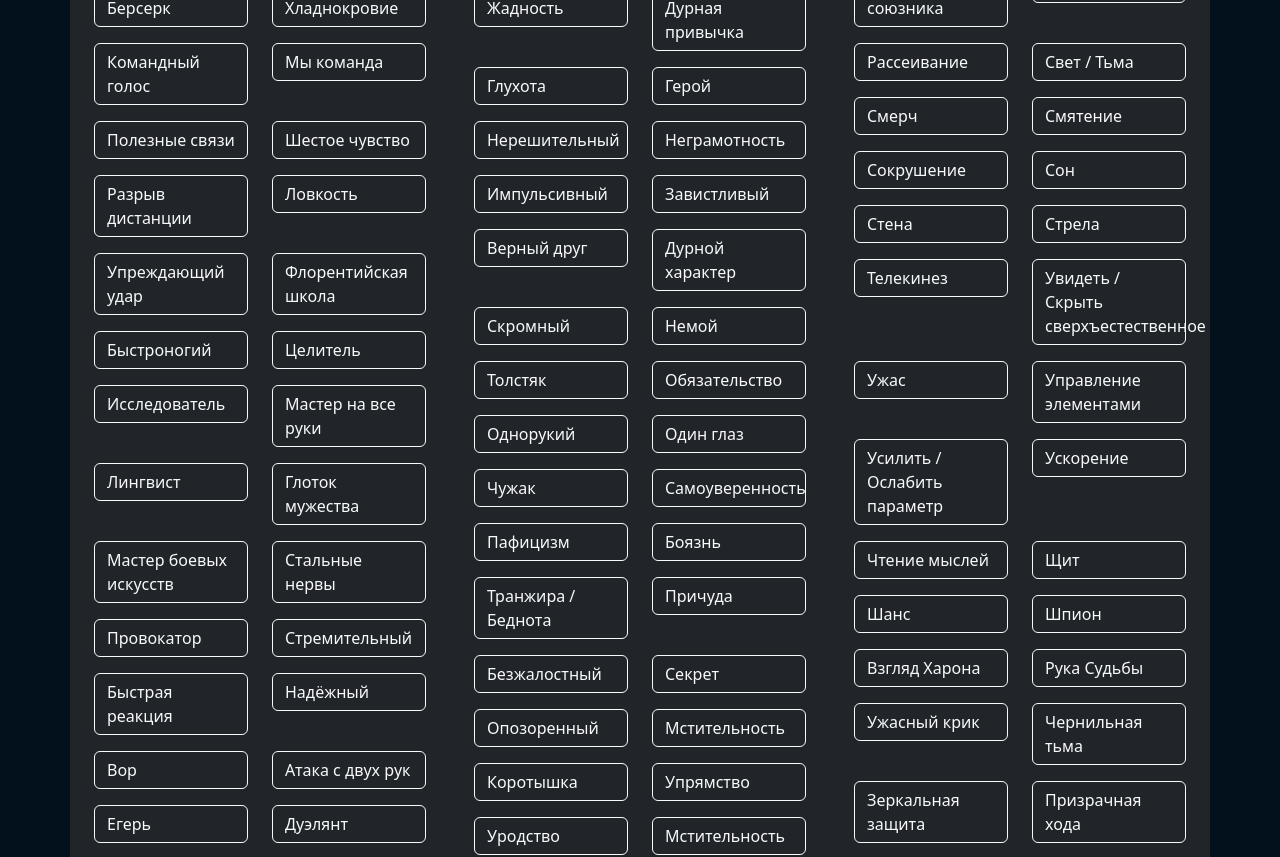
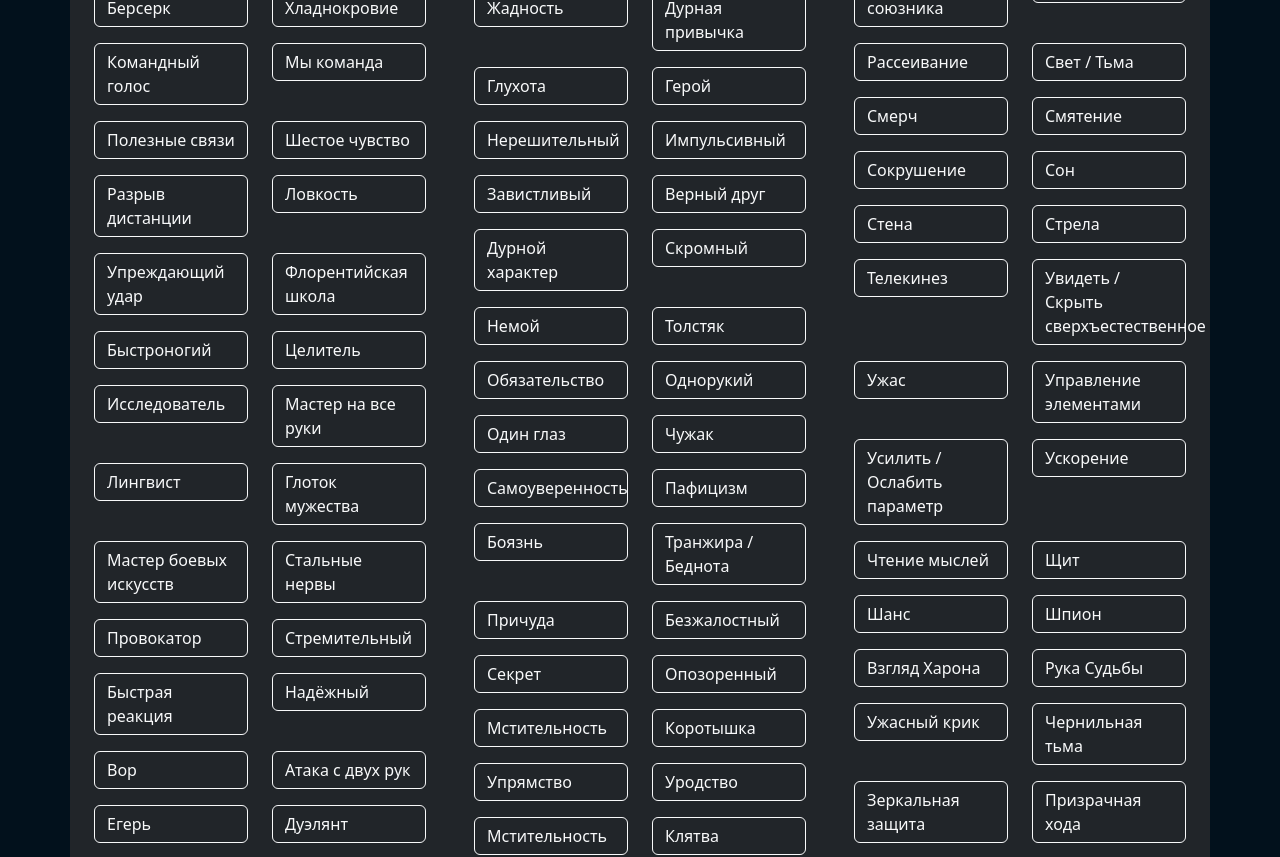
Before and after one commit to zebratul/swade-picker, a React (Create React App) app: page / in a window 1280 px wide. Shown: the part 2580-3437 px from the top of the page. Built offline with nearby package versions, Linux system fonts and the light colour scheme; the HTML template or start-up script is replaced by a standard one.

Commit message:
Update Characteristics.js

```diff
--- a/src/Characteristics.js
+++ b/src/Characteristics.js
@@ -650,13 +650,6 @@ export const powers = [
         name: "Нерешительный",
         type: "Негативная черта (Minor)",
         description: "Вытягивает две карты действий и выбирает худшую (кроме Джокеров, которые можно оставить).",
-        prerequisites: "Без пререквизитов",
-        cost: 1
-     },
-     {
-        name: "Неграмотность",
-        type: "Негативная черта (Minor)",
-        description: "Персонаж не умеет читать и писать.",
         prerequisites: "Без пререквизитов",
         cost: 1
      },
```
